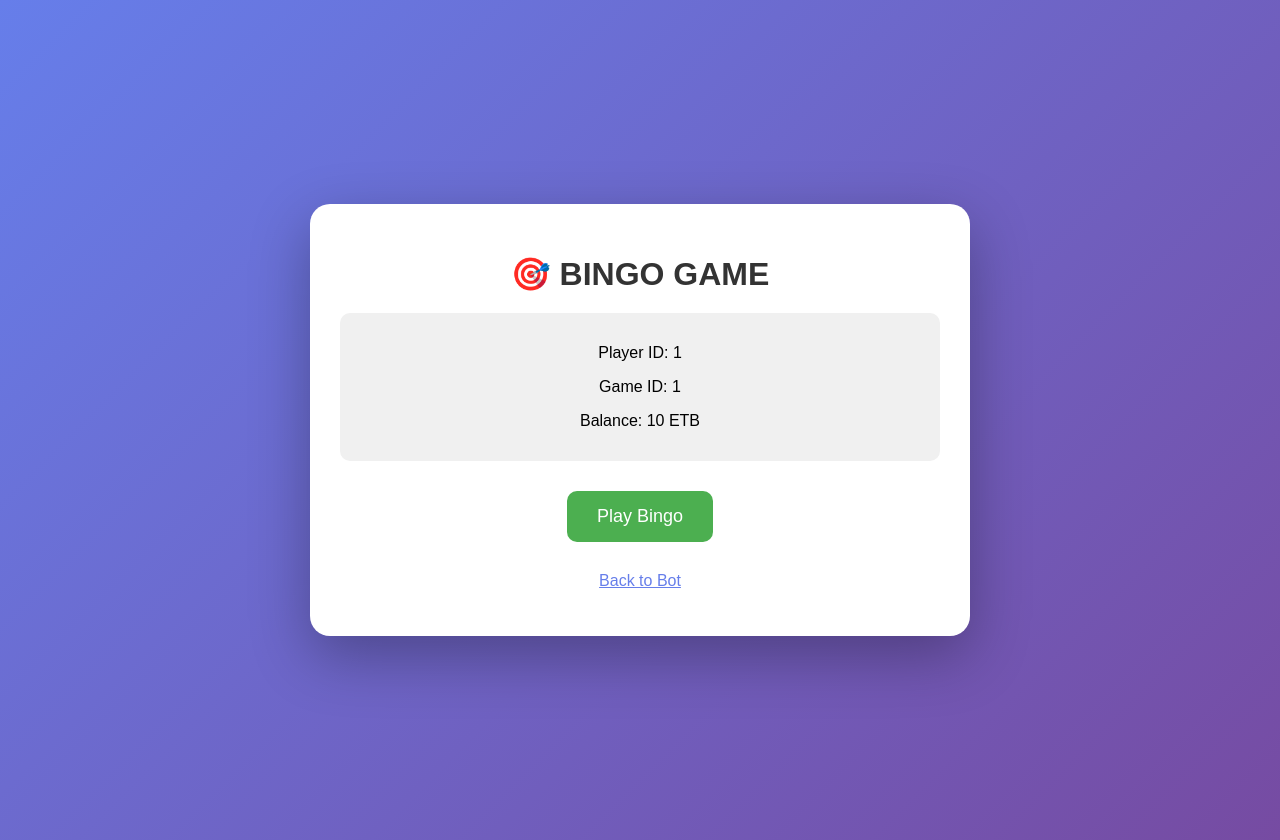
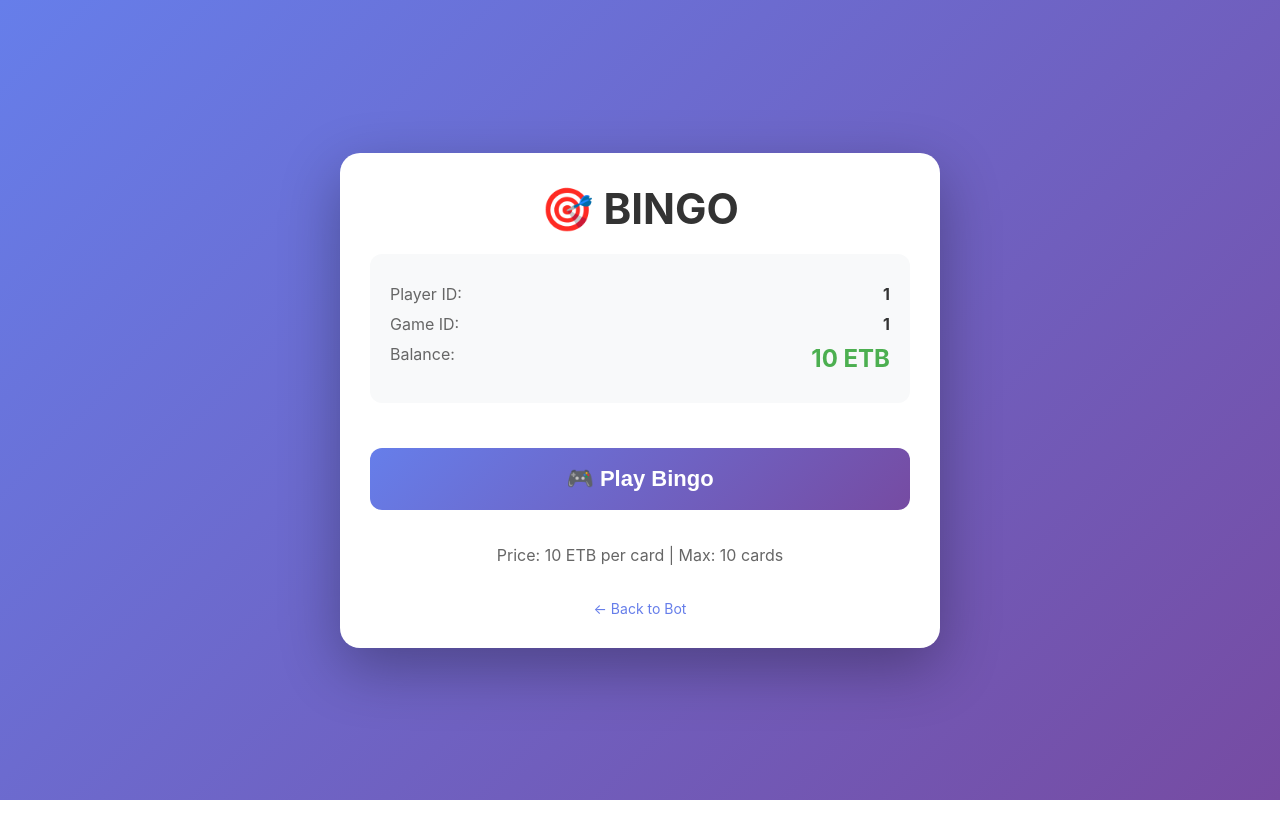
Before and after one commit to suedawel900-collab/Alll, a FastAPI app: template templates/bingo.html in a window 1280 px wide. After the commit the page ends 800 px from the top, so only its background shows below. Run offline with FastAPI, Linux system fonts and the light colour scheme; the template is opened without the code that fills it: most values are stand-ins (such as "Sample title", 1, 10 or a date in 2020).

Commit message:
Update bingo.html

```diff
--- a/templates/bingo.html
+++ b/templates/bingo.html
@@ -4,14 +4,14 @@
     <title>Bingo Game</title>
     <meta name="viewport" content="width=device-width, initial-scale=1">
     <style>
+        * { margin: 0; padding: 0; box-sizing: border-box; }
         body {
-            font-family: Arial, sans-serif;
-            background: linear-gradient(135deg, #667eea, #764ba2);
+            font-family: -apple-system, BlinkMacSystemFont, 'Segoe UI', Roboto, sans-serif;
+            background: linear-gradient(135deg, #667eea 0%, #764ba2 100%);
             min-height: 100vh;
             display: flex;
             justify-content: center;
             align-items: center;
-            margin: 0;
             padding: 20px;
         }
         .container {
@@ -23,40 +23,100 @@
             box-shadow: 0 20px 60px rgba(0,0,0,0.3);
             text-align: center;
         }
-        h1 { color: #333; margin-bottom: 20px; }
-        .info {
-            background: #f0f0f0;
-            padding: 15px;
-            border-radius: 10px;
+        h1 {
+            color: #333;
+            font-size: 42px;
             margin-bottom: 20px;
         }
-        .btn {
-            background: #4CAF50;
+        .info-box {
+            background: #f8f9fa;
+            border-radius: 12px;
+            padding: 20px;
+            margin-bottom: 25px;
+        }
+        .info-item {
+            display: flex;
+            justify-content: space-between;
+            margin: 10px 0;
+            font-size: 16px;
+        }
+        .label {
+            color: #666;
+        }
+        .value {
+            font-weight: bold;
+            color: #333;
+        }
+        .balance {
+            color: #4CAF50;
+            font-size: 24px;
+            font-weight: bold;
+        }
+        .game-btn {
+            background: linear-gradient(135deg, #667eea 0%, #764ba2 100%);
             color: white;
             border: none;
-            padding: 15px 30px;
-            border-radius: 10px;
-            font-size: 18px;
+            padding: 18px 40px;
+            border-radius: 12px;
+            font-size: 22px;
+            font-weight: bold;
             cursor: pointer;
-            margin: 10px;
+            width: 100%;
+            margin: 20px 0;
+            transition: transform 0.2s;
         }
-        .btn:hover { background: #45a049; }
+        .game-btn:hover {
+            transform: translateY(-2px);
+            box-shadow: 0 10px 25px rgba(102, 126, 234, 0.4);
+        }
+        .back-link {
+            display: inline-block;
+            margin-top: 20px;
+            color: #667eea;
+            text-decoration: none;
+            font-size: 14px;
+        }
+        .back-link:hover {
+            text-decoration: underline;
+        }
     </style>
 </head>
 <body>
     <div class="container">
-        <h1>🎯 BINGO GAME</h1>
-        <div class="info">
-            <p>Player ID: {{ user_id }}</p>
-            <p>Game ID: {{ game_id }}</p>
-            <p>Balance: {{ initial_balance }} ETB</p>
+        <h1>🎯 BINGO</h1>
+
+        <div class="info-box">
+            <div class="info-item">
+                <span class="label">Player ID:</span>
+                <span class="value">{{ user_id }}</span>
+            </div>
+            <div class="info-item">
+                <span class="label">Game ID:</span>
+                <span class="value">{{ game_id }}</span>
+            </div>
+            <div class="info-item">
+                <span class="label">Balance:</span>
+                <span class="balance">{{ initial_balance }} ETB</span>
+            </div>
         </div>
-        <button class="btn" onclick="alert('Game starting soon!')">
-            Play Bingo
+
+        <button class="game-btn" onclick="alert('Game is loading...')">
+            🎮 Play Bingo
         </button>
-        <p style="margin-top: 20px; color: #666;">
-            <a href="https://t.me/Treeeeestbot" style="color: #667eea;">Back to Bot</a>
+
+        <p style="color: #666; margin: 15px 0;">
+            Price: {{ price_per_card }} ETB per card | Max: {{ max_cards }} cards
         </p>
+
+        <a href="https://t.me/Treeeeestbot" class="back-link">← Back to Bot</a>
     </div>
+
+    <script>
+        // Auto-expand for Telegram Web App
+        if (window.Telegram && window.Telegram.WebApp) {
+            Telegram.WebApp.ready();
+            Telegram.WebApp.expand();
+        }
+    </script>
 </body>
 </html>
```
